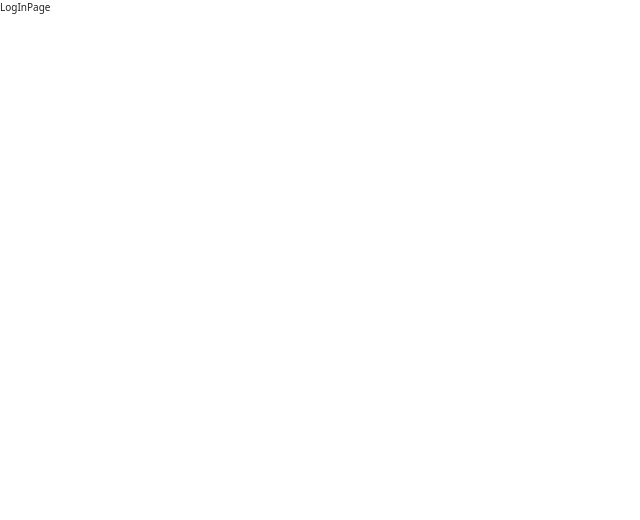
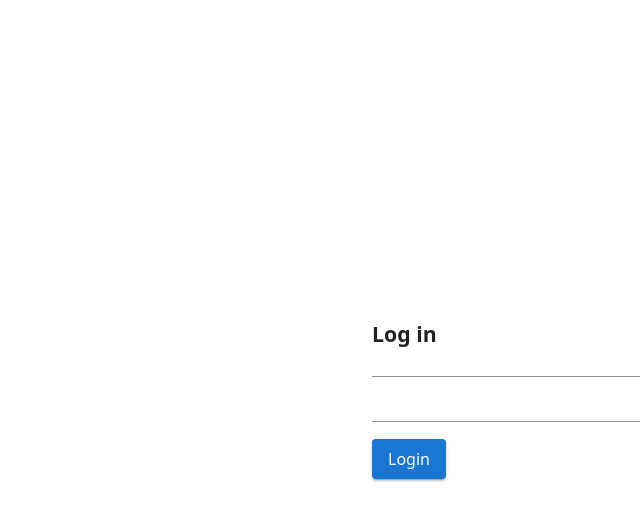
Before and after one commit to seangithub21/chat-app, a React (Create React App) app: page /login in a window 1280 px wide. Shown: the top 520 px of the page, without its empty margins (0-640 px from the left). Built offline with nearby package versions, Linux system fonts and the light colour scheme.

Commit message:
add: login ui

```diff
--- a/package.json
+++ b/package.json
@@ -15,6 +15,7 @@
     "@types/react": "^18.2.13",
     "@types/react-dom": "^18.2.6",
     "firebase": "^9.23.0",
+    "formik": "^2.4.2",
     "react": "^18.2.0",
     "react-dom": "^18.2.0",
     "react-redux": "^8.1.1",
--- /dev/null
+++ b/src/components/LoginForm/index.tsx
@@ -0,0 +1,43 @@
+import { JSX } from "react";
+import { Formik, Field, FieldProps } from "formik";
+import { Typography } from "@mui/material";
+
+import Input from "components/common/Input";
+import Button from "components/common/Button";
+
+import getStyles from "./styles";
+
+interface FormikData {
+  email: string;
+}
+
+const LoginForm = (): JSX.Element => {
+  const classes = getStyles();
+
+  const handleSubmit = (data: FormikData) => {
+    console.log(data);
+  };
+
+  return (
+    <Formik initialValues={{ email: "", password: "" }} onSubmit={handleSubmit}>
+      {({ handleSubmit }) => (
+        <form onSubmit={handleSubmit} style={classes.form}>
+          <Typography variant="h4">Log in</Typography>
+          <Field name="email">
+            {({ field }: FieldProps) => (
+              <Input field={field} fullWidth variant="standard" />
+            )}
+          </Field>
+          <Field name="password">
+            {({ field }: FieldProps) => (
+              <Input field={field} fullWidth variant="standard" />
+            )}
+          </Field>
+          <Button onClick={handleSubmit}>Login</Button>
+        </form>
+      )}
+    </Formik>
+  );
+};
+
+export default LoginForm;
--- /dev/null
+++ b/src/components/LoginForm/styles.tsx
@@ -0,0 +1,7 @@
+const getStyles = () => ({
+  form: {
+    padding: "1.3rem",
+  },
+});
+
+export default getStyles;
--- /dev/null
+++ b/src/components/common/Button/index.tsx
@@ -0,0 +1,24 @@
+import { JSX } from "react";
+import { ButtonProps, Button as MuiButton } from "@mui/material";
+
+interface ExtendedButtonProps extends ButtonProps {
+  onClick: () => void;
+}
+
+const Button = ({
+  children,
+  sx,
+  ...props
+}: ExtendedButtonProps): JSX.Element => {
+  return (
+    <MuiButton
+      variant="contained"
+      sx={{ textTransform: "none", ...sx }}
+      {...props}
+    >
+      {children}
+    </MuiButton>
+  );
+};
+
+export default Button;
--- /dev/null
+++ b/src/components/common/Input/index.tsx
@@ -0,0 +1,20 @@
+import { JSX } from "react";
+import { FieldInputProps } from "formik";
+import { TextField, TextFieldProps } from "@mui/material";
+
+type Props = {
+  field?: FieldInputProps<any>;
+} & TextFieldProps;
+
+const Input = ({ helperText, field, ...props }: Props): JSX.Element => {
+  return (
+    <TextField
+      size="small"
+      helperText={helperText || " "}
+      {...field}
+      {...props}
+    />
+  );
+};
+
+export default Input;
--- a/src/configs/theme.ts
+++ b/src/configs/theme.ts
@@ -14,6 +14,15 @@ const theme = {
       '"Segoe UI Emoji"',
       '"Segoe UI Symbol"',
     ].join(","),
+    h4: {
+      fontWeight: 600,
+    },
+    body1: {
+      fontSize: "1.6rem",
+    },
+    button: {
+      fontSize: "1.6rem",
+    },
   },
   components: {
     MuiCssBaseline: {
--- a/src/features/auth/authSlice.ts
+++ b/src/features/auth/authSlice.ts
@@ -15,7 +15,7 @@ const authSlice = createSlice({
       state.isLoading = action.payload;
     },
   },
-  extraReducers: {},
+  extraReducers: (builder) => {},
 });
 
 export const { setUser, setLoading } = authSlice.actions;
--- a/src/pages/LoginPage/index.tsx
+++ b/src/pages/LoginPage/index.tsx
@@ -1,7 +1,17 @@
 import { JSX } from "react";
 
-const LogInPage = (): JSX.Element => {
-  return <div>LogInPage</div>;
+import LoginForm from "components/LoginForm";
+
+import getStyles from "./styles";
+
+const LoginPage = (): JSX.Element => {
+  const classes = getStyles();
+
+  return (
+    <div style={classes.container}>
+      <LoginForm />
+    </div>
+  );
 };
 
-export default LogInPage;
+export default LoginPage;
--- /dev/null
+++ b/src/pages/LoginPage/styles.ts
@@ -0,0 +1,11 @@
+const getStyles = () => ({
+  container: {
+    alignItems: "center",
+    display: "flex",
+    flexDirection: "column" as const,
+    minHeight: "100vh",
+    justifyContent: "center",
+  },
+});
+
+export default getStyles;
```
Also changed, not shown: 1 other file (tests, documents, lock files or other folders).
